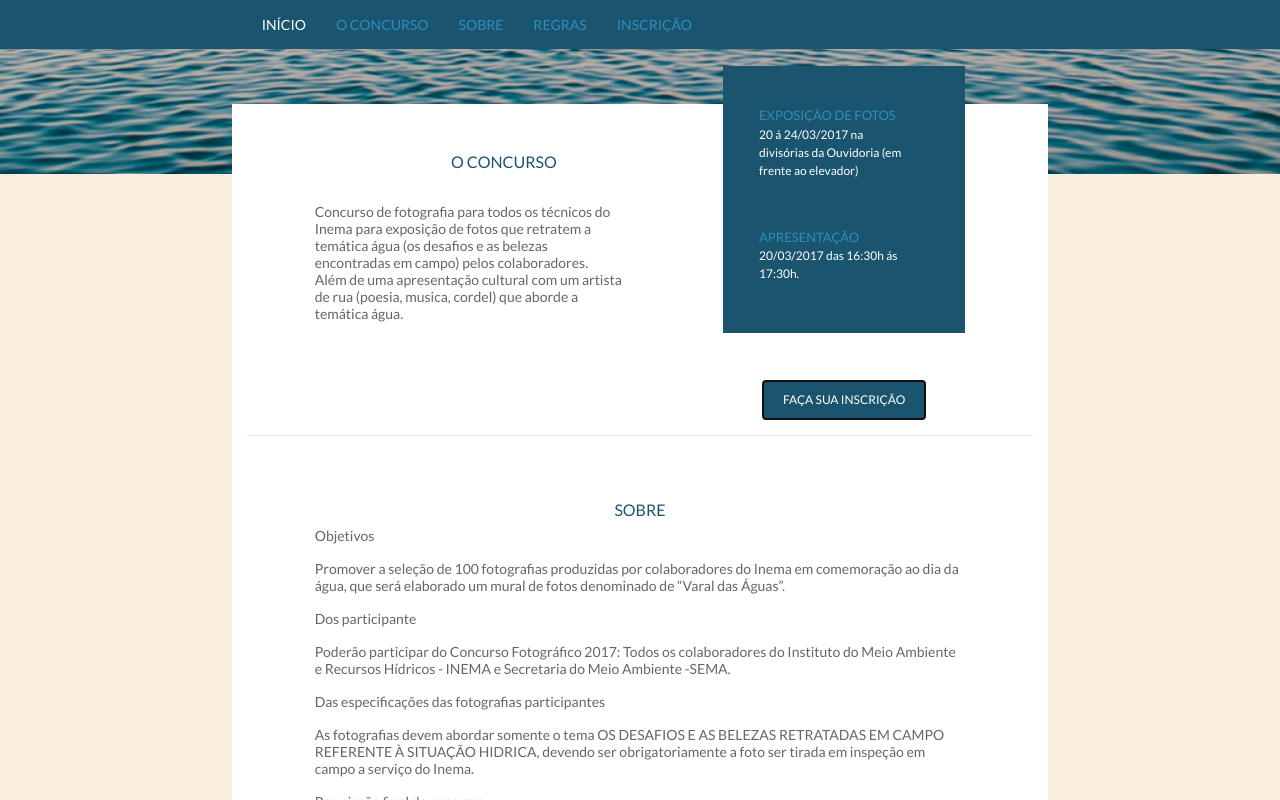
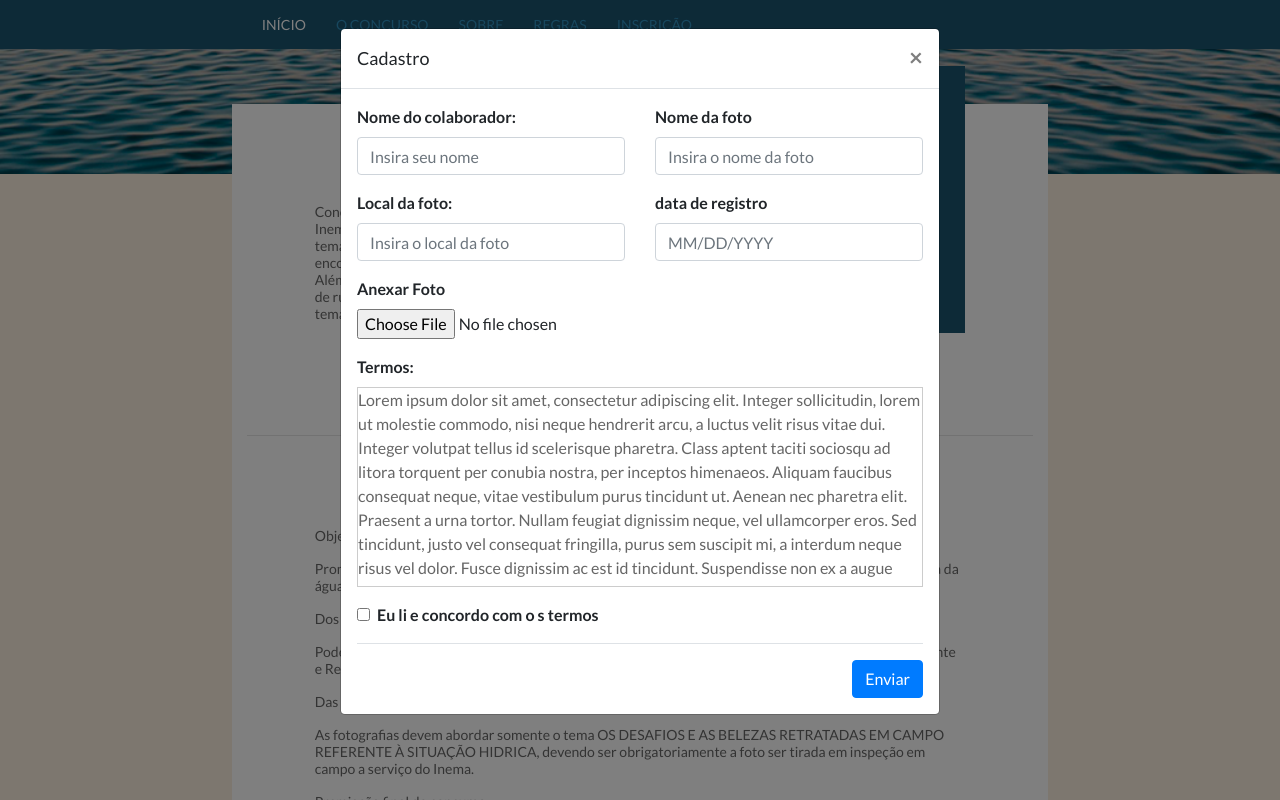
Before and after one commit to leosena777/desafio-inema-varal-das-aguas, a React (Create React App) app in the folder frontend/: page / in a window 1280 px wide. Both pictures are taken after a click on the button "FAÇA SUA INSCRIÇÃO". Shown: the part 506-1306 px from the top of the page. Built offline with nearby package versions, Linux system fonts and the light colour scheme.

Commit message:
:art: insere modal
> modal inserido
> otimização de layout
> novo React.componente BoxInfo

```diff
--- a/frontend/package.json
+++ b/frontend/package.json
@@ -5,6 +5,7 @@
   "dependencies": {
     "bootstrap": "^4.3.1",
     "react": "^16.8.6",
+    "react-bootstrap": "^1.0.0-beta.8",
     "react-dom": "^16.8.6",
     "react-scripts": "2.1.8"
   },
--- a/frontend/src/components/MainContent.js
+++ b/frontend/src/components/MainContent.js
@@ -1,6 +1,175 @@
 import React from "react";
+import Modal from "react-bootstrap/Modal";
+import Button from "react-bootstrap/Button";
+import Form from "react-bootstrap/Form";
+import Row from "react-bootstrap/Row";
+import Col from "react-bootstrap/Col";
 
-const Boxinfo = () => (
+function modalInscricao(e) {
+  e.preventDefault();
+  console.log("The link was clicked.");
+}
+
+class Boxinfo extends React.Component {
+  constructor(props, context) {
+    super(props, context);
+
+    this.handleShow = this.handleShow.bind(this);
+    this.handleClose = this.handleClose.bind(this);
+
+    this.state = {
+      show: false
+    };
+  }
+
+  handleClose() {
+    this.setState({ show: false });
+  }
+
+  handleShow() {
+    this.setState({ show: true });
+  }
+
+  render() {
+    return (
+      <>
+        <Modal show={this.state.show} onHide={this.handleClose}>
+          <Modal.Header closeButton>
+            <Modal.Title>Cadastro</Modal.Title>
+          </Modal.Header>
+          <Modal.Body>
+            <Form method="post" action="http://localhost:3001">
+              <Row>
+                <Col>
+                  <Form.Group controlId="formNome">
+                    <Form.Label>Nome do colaborador:</Form.Label>
+                    <Form.Control
+                      type="text"
+                      name="nome"
+                      placeholder="Insira seu nome"
+                    />
+                  </Form.Group>
+                </Col>
+                <Col>
+                  <Form.Group controlId="formNomeFoto">
+                    <Form.Label>Nome da foto</Form.Label>
+                    <Form.Control
+                      type="text"
+                      name="nomefoto"
+                      placeholder="Insira o nome da foto"
+                    />
+                  </Form.Group>
+                </Col>
+              </Row>
+
+              <Row>
+                <Col>
+                  <Form.Group controlId="formNome">
+                    <Form.Label>Local da foto:</Form.Label>
+                    <Form.Control
+                      type="text"
+                      name="local"
+                      placeholder="Insira o local da foto"
+                    />
+                  </Form.Group>
+                </Col>
+                <Col>
+                  <Form.Group controlId="formNomeFoto">
+                    <Form.Label>data de registro</Form.Label>
+                    <Form.Control
+                      type="text"
+                      name="nomefoto"
+                      placeholder="MM/DD/YYYY"
+                    />
+                  </Form.Group>
+                </Col>
+              </Row>
+
+              <Row>
+                <Col>
+                  <Form.Group controlId="formArquivoFoto">
+                    <Form.Label>Anexar Foto</Form.Label>
+                    <Form.Control
+                      type="file"
+                      name="nomefoto"
+                      placeholder="MM/DD/YYYY"
+                    />
+                  </Form.Group>
+                </Col>
+              </Row>
+
+              <Row>
+                <Col>
+                  <Form.Group controlId="formNome">
+                    <Form.Label>Termos:</Form.Label>
+                    <div className="termos">
+                      <p>
+                        Lorem ipsum dolor sit amet, consectetur adipiscing elit.
+                        Integer sollicitudin, lorem ut molestie commodo, nisi
+                        neque hendrerit arcu, a luctus velit risus vitae dui.
+                        Integer volutpat tellus id scelerisque pharetra. Class
+                        aptent taciti sociosqu ad litora torquent per conubia
+                        nostra, per inceptos himenaeos. Aliquam faucibus
+                        consequat neque, vitae vestibulum purus tincidunt ut.
+                        Aenean nec pharetra elit. Praesent a urna tortor. Nullam
+                        feugiat dignissim neque, vel ullamcorper eros. Sed
+                        tincidunt, justo vel consequat fringilla, purus sem
+                        suscipit mi, a interdum neque risus vel dolor. Fusce
+                        dignissim ac est id tincidunt. Suspendisse non ex a
+                        augue maximus suscipit eget in mauris. Nulla pulvinar
+                        lectus dolor, id imperdiet sapien facilisis sed. Aliquam
+                        erat volutpat. Duis sodales porttitor dolor non rhoncus.
+                        Proin pharetra imperdiet diam, quis iaculis eros
+                        interdum in. Etiam malesuada consequat tortor tempor
+                        varius. Integer commodo ante eget est mollis, sed
+                        malesuada felis interdum.
+                      </p>
+
+                      <p>
+                        Praesent nec tellus faucibus, venenatis neque vel,
+                        ullamcorper dui. Nunc pulvinar dapibus erat eget
+                        sagittis. Suspendisse sed neque in eros suscipit
+                        volutpat vitae in nisl. Donec quis metus ullamcorper,
+                        fringilla dolor id, aliquet libero. Vivamus nec ipsum
+                        sagittis, mollis augue ac, laoreet nisl. Donec ornare
+                        congue eros sit amet vestibulum. Curabitur ac odio
+                        turpis. Quisque commodo massa quis egestas aliquet.
+                      </p>
+
+                      <p>
+                        Sed sed venenatis arcu. Donec molestie dolor et magna
+                        ultrices consectetur. Interdum et malesuada fames ac
+                        ante ipsum primis in faucibus. Ut placerat metus nec
+                        facilisis vestibulum. Praesent non odio sit amet ante
+                        semper consectetur eu in turpis. Etiam quis nibh quam.
+                        Donec mi ex, venenatis eget sem quis, iaculis rutrum
+                        ligula. Ut lacinia aliquam quam iaculis euismod. Aliquam
+                        erat volutpat. Proin sit amet elementum magna, tincidunt
+                        laoreet ipsum. Maecenas venenatis turpis et vehicula
+                        facilisis. Phasellus aliquam ante non ultrices dapibus.
+                        Ut vel sollicitudin nibh.
+                      </p>
+                    </div>
+                  </Form.Group>
+                </Col>
+              </Row>
+
+              <Form.Group controlId="formBasicChecbox">
+                <Form.Check
+                  type="checkbox"
+                  label="Eu li e concordo com o s termos"
+                />
+              </Form.Group>
+
+              <Modal.Footer className="p-0 pt-3">
+                <Button variant="primary" type="submit">
+                  Enviar
+                </Button>
+              </Modal.Footer>
+            </Form>
+          </Modal.Body>
+        </Modal>
+
         <div className="box-info">
           <div className="box-blue">
             <div className="titulo">EXPOSIÇÃO DE FOTOS </div>
@@ -12,10 +181,15 @@ const Boxinfo = () => (
             <div className="texto">20/03/2017 das 16:30h ás 17:30h.</div>
           </div>
           <div className="box-bt">
-      <button className="mt-5">FAÇA SUA INSCRIÇÃO</button>
+            <button className="mt-5" onClick={this.handleShow}>
+              FAÇA SUA INSCRIÇÃO
+            </button>
           </div>
         </div>
+      </>
     );
+  }
+}
 
 const MainContent = () => (
   <main className="pb-5">
--- a/frontend/src/styles/App.scss
+++ b/frontend/src/styles/App.scss
@@ -130,3 +130,22 @@ footer {
     align-self: center;
   }
 }
+
+.modal-dialog {
+  max-width: 600px;
+  .modal-title {
+    font-size: 18px;
+  }
+  label {
+    font-weight: bold;
+  }
+  .termos {
+    border: 1px solid #cccccc;
+    max-height: 200px;
+    overflow: auto;
+    p {
+      color: $grey-text;
+      font-size: 16px;
+    }
+  }
+}
```
Also changed, not shown: 2 other files (tests, documents, lock files or other folders). Lines whose indentation alone changed are shown as unchanged.
